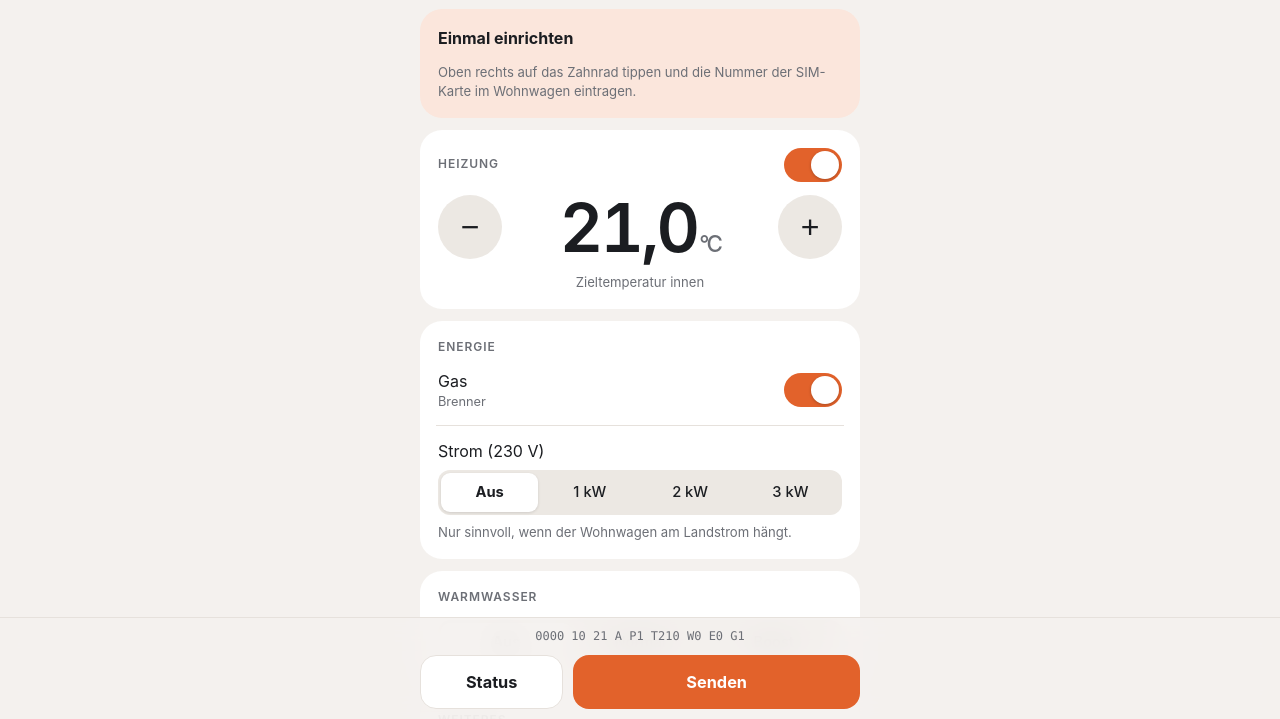
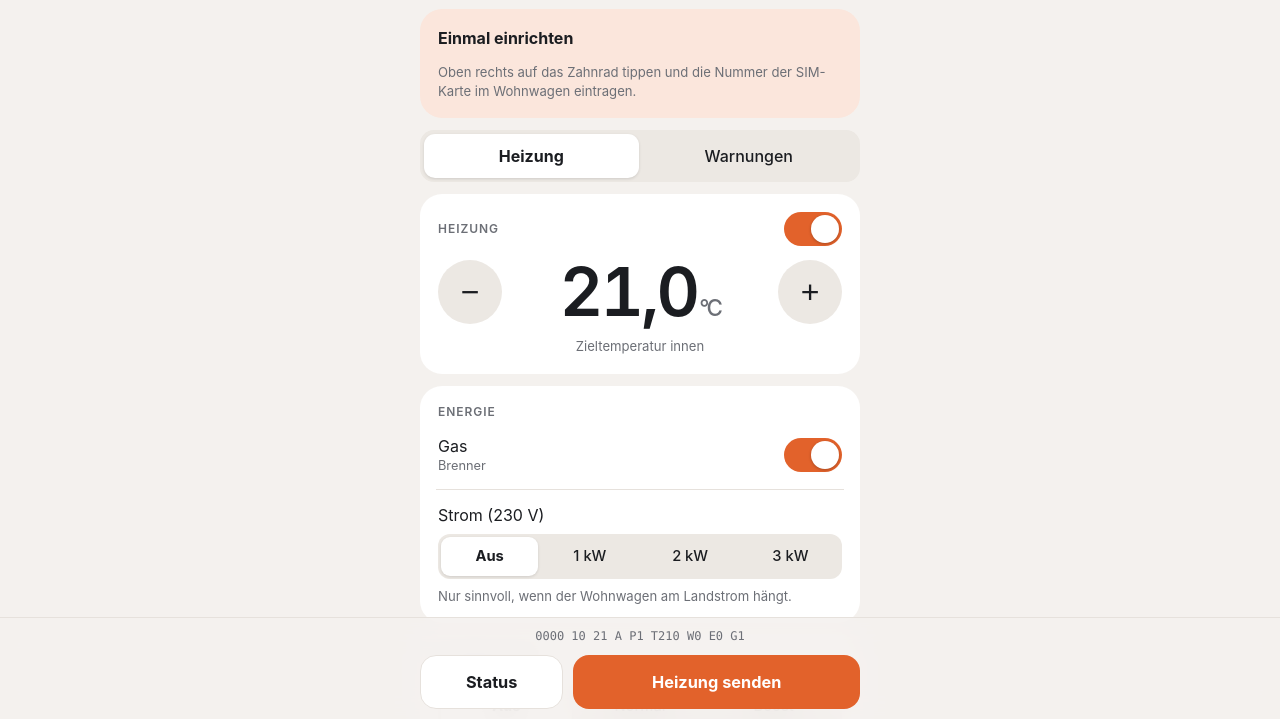
Before and after one commit to leschi3000/alde-fernbedienung, a plain HTML site: page index.html in a window 1280 px wide. Shown: the part 79-798 px from the top of the page. Drawn offline with Linux system fonts and the light colour scheme.

Commit message:
Zwei Reiter (Heizung/Warnungen), nur noch ein Senden-Knopf

```diff
--- a/index.html
+++ b/index.html
@@ -70,6 +70,9 @@ header{display:flex;align-items:center;justify-content:space-between;padding:4px
 .seg button{border:0;background:transparent;color:var(--fg);font:inherit;font-size:.92rem;font-weight:500;padding:9px 4px;border-radius:9px;cursor:pointer}
 .seg button[aria-pressed="true"]{background:var(--card);box-shadow:0 1px 3px rgba(0,0,0,.12);font-weight:650}
 .field-block{display:flex;flex-direction:column;gap:8px}
+.view{display:flex;flex-direction:column;gap:12px}
+.tabs{border-radius:14px;padding:4px}
+.tabs button{padding:11px 4px;font-size:1rem;border-radius:11px}
 
 /* Leiste unten */
 .bar{position:fixed;left:0;right:0;bottom:0;background:color-mix(in srgb,var(--bg) 88%,transparent);backdrop-filter:blur(14px);-webkit-backdrop-filter:blur(14px);
@@ -109,6 +112,11 @@ footer{font-size:.78rem;color:var(--muted);text-align:center;padding:4px 8px}
     <p class="hint">Oben rechts auf das Zahnrad tippen und die Nummer der SIM-Karte im Wohnwagen eintragen.</p>
   </section>
 
+  <div class="seg tabs" id="tabs" role="group" aria-label="Bereich">
+    <button data-view="heat">Heizung</button><button data-view="alarm">Warnungen</button>
+  </div>
+
+  <div class="view" id="viewHeat">
   <section class="card hero" id="hero">
     <div class="hero-top">
       <span class="label">Heizung</span>
@@ -147,7 +155,9 @@ footer{font-size:.78rem;color:var(--muted);text-align:center;padding:4px 8px}
     <div class="row"><div class="t">Zusatzausgang<small>z. B. Licht – nur falls angeschlossen</small></div>
       <label class="switch" aria-label="Zusatzausgang"><input type="checkbox" id="cX" role="switch"><span></span></label></div>
   </section>
+  </div>
 
+  <div class="view" id="viewAlarm" hidden>
   <section class="card">
     <span class="label">Warnungen per SMS</span>
     <div class="row"><div class="t">Frostwarnung<small>wenn es innen kälter wird als</small></div>
@@ -166,10 +176,9 @@ footer{font-size:.78rem;color:var(--muted);text-align:center;padding:4px 8px}
     <div class="sep"></div>
     <div class="row"><div class="t">Externer Alarm<small>nur falls ein Melder angeschlossen ist</small></div>
       <label class="switch" aria-label="Externer Alarm"><input type="checkbox" id="aX" role="switch"><span></span></label></div>
-    <a class="btn btn-sec" id="bAlarm" href="#">Warnungen speichern</a>
-    <p class="hint" id="aSms" style="font-family:var(--mono);text-align:center"></p>
-    <p class="hint">Nach einer Warnung schaltet das Modul sie ab – einfach hier noch einmal speichern. Die Warnungen gehen an die Nummer, die damals in der alten App eingetragen wurde.</p>
+    <p class="hint">Unten auf „Warnungen senden" tippen. Nach einer Warnung schaltet das Modul sie ab – dann einfach noch einmal senden. Die Warnungen gehen an die Nummer, die damals in der alten App eingetragen wurde.</p>
   </section>
+  </div>
 
   <section class="card sheet" id="settings" hidden>
     <h2>Einstellungen</h2>
@@ -229,20 +238,25 @@ function render(){
   $('hero').classList.toggle('off-state',!S.P);
   $('pHint').textContent = S.P ? 'Zieltemperatur innen' : 'Heizung wird ausgeschaltet';
   seg('sE','E'); seg('sW','W');
-  $('smsPreview').textContent = S.num ? `an ${S.num}: ${smsText()}` : smsText();
-  $('bSend').href = href(smsText()); $('bStatus').href = href(`${S.code} 4`);
-  $('bSend').textContent = S.P ? 'Senden' : 'Heizung aus senden';
+  const heat = view==='heat';
+  $('viewHeat').hidden = !heat; $('viewAlarm').hidden = heat;
+  $('tabs').querySelectorAll('button').forEach(b=>b.setAttribute('aria-pressed', String(b.dataset.view===view)));
+  const txt = curText();
+  $('smsPreview').textContent = S.num ? `an ${S.num}: ${txt}` : txt;
+  $('bSend').href = href(txt); $('bStatus').href = href(`${S.code} 4`);
+  $('bSend').textContent = heat ? (S.P ? 'Heizung senden' : 'Heizung aus senden') : 'Warnungen senden';
   for(const k of ['aT','aV','aX','aE']) $(k).checked=!!S[k];
   $('aOut').innerHTML = S.aTh + ' <small>°C</small>';
   $('aTempBox').hidden = !S.aT;
-  $('aSms').textContent = alarmText();
-  $('bAlarm').href = href(alarmText());
 }
+let view = 'heat';
+const curText = () => view==='heat' ? smsText() : alarmText();
+$('tabs').querySelectorAll('button').forEach(b=>b.onclick=()=>{ view=b.dataset.view; render(); scrollTo({top:0}); });
 function needNum(ev){
   if(S.num) return false;
   ev.preventDefault(); $('settings').hidden=false; $('iNum').focus(); toast('Erst die Nummer eintragen'); return true;
 }
-$('bSend').addEventListener('click',ev=>{ if(!needNum(ev)) $('bSend').href=href(smsText()); });
+$('bSend').addEventListener('click',ev=>{ if(!needNum(ev)) $('bSend').href=href(curText()); });
 $('bStatus').addEventListener('click',ev=>{ if(!needNum(ev)) $('bStatus').href=href(`${S.code} 4`); });
 $('bCode').addEventListener('click',ev=>{
   const n=$('iNew').value.trim();
@@ -250,7 +264,6 @@ $('bCode').addEventListener('click',ev=>{
   if(!/^\d{4}$/.test(n)){ ev.preventDefault(); toast('Neuer Code: genau 4 Ziffern'); return; }
   $('bCode').href=href(`${S.code} 9${n}${n}`);
 });
-$('bAlarm').addEventListener('click',ev=>{ if(!needNum(ev)) $('bAlarm').href=href(alarmText()); });
 for(const k of ['aT','aV','aX','aE']) $(k).onchange=e=>{ S[k]=e.target.checked?1:0; save(); render(); };
 $('aMinus').onclick=()=>{ S.aTh=Math.max(1,S.aTh-1); save(); render(); };
 $('aPlus').onclick=()=>{ S.aTh=Math.min(15,S.aTh+1); save(); render(); };
```
